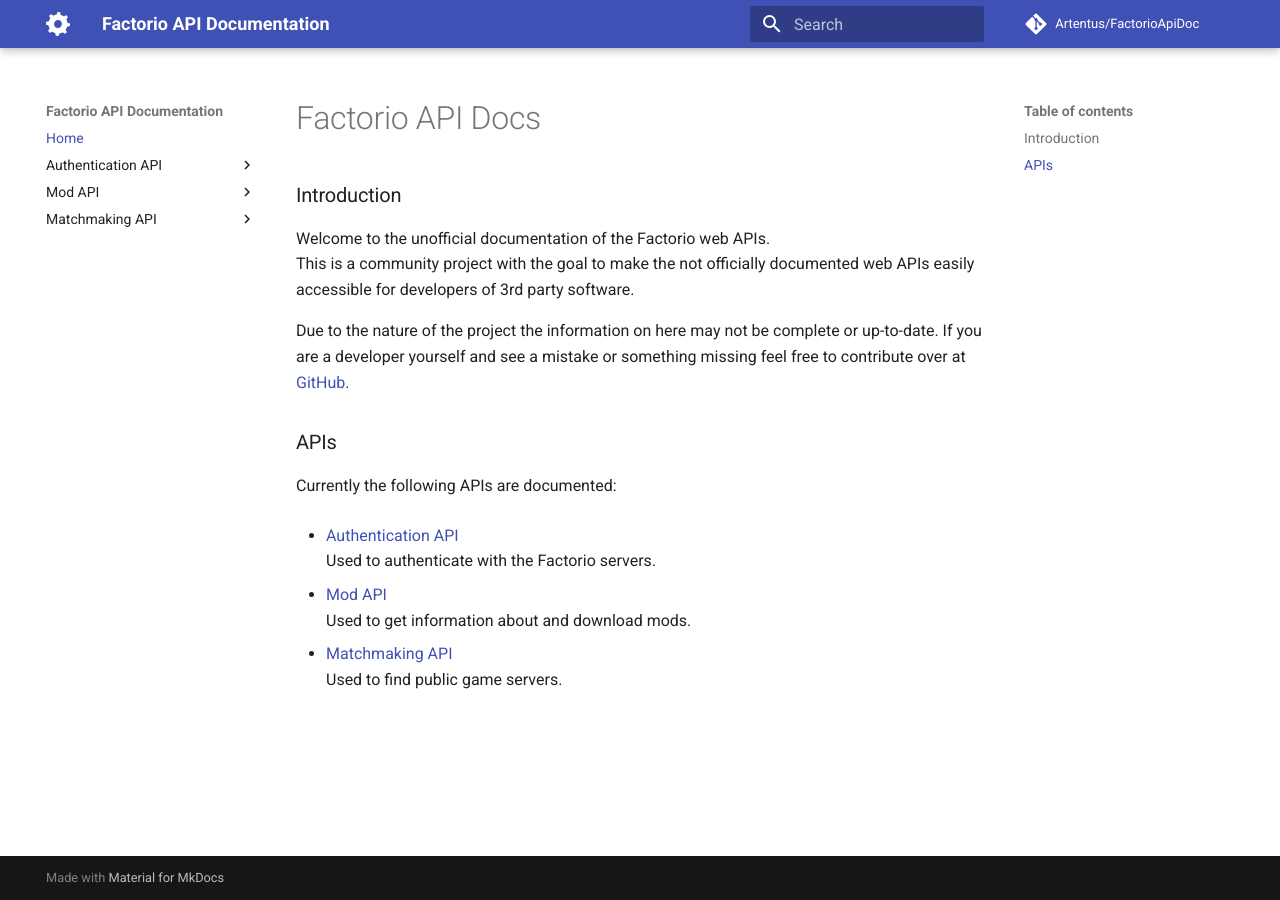
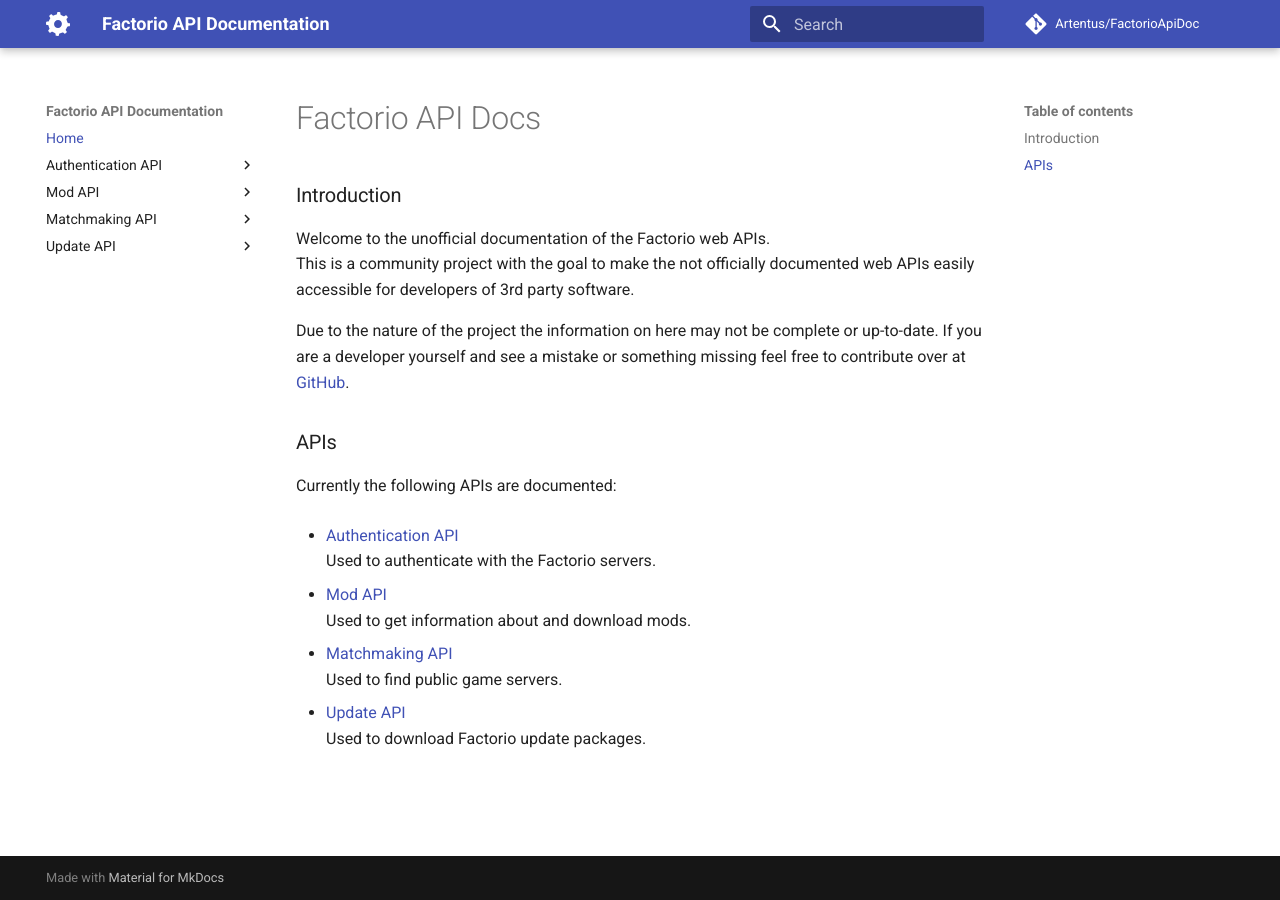
Before and after one commit to Artentus/FactorioApiDoc, an MkDocs documentation site: the page built from docs/index.md, in a window 1280 px wide. Built offline with MkDocs 1.6.1 and Material for MkDocs 9.7.7, drawn with Linux system fonts in a browser that asks for light colours; comment, search, counter and statistics services are not loaded.

```diff
--- a/docs/index.md
+++ b/docs/index.md
@@ -22,3 +22,6 @@ Used to get information about and download mods.
 
 * [Matchmaking API](matchmaking-api/index.md)
 Used to find public game servers.
+
+* [Update API](update-api/index.md)
+Used to download Factorio update packages.
--- a/mkdocs.yml
+++ b/mkdocs.yml
@@ -31,3 +31,5 @@ nav:
         - Overview: 'matchmaking-api/index.md'
         - ServerDescription Object: 'matchmaking-api/serverdescription.md'
         - ApplicationVersion Object: 'matchmaking-api/appversion.md'
+    - Update API:
+        - Overview: 'update-api/index.md'
```
Also changed, not shown: docs/mod-api/index.md (+5 -0 lines), docs/update-api/index.md (added).
